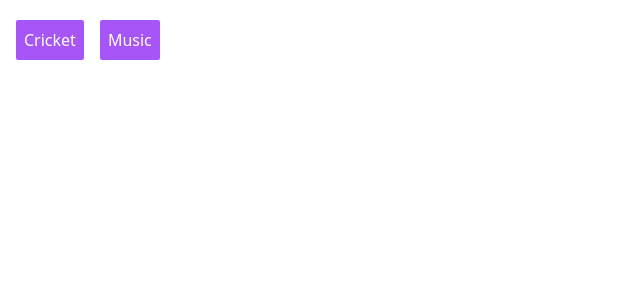
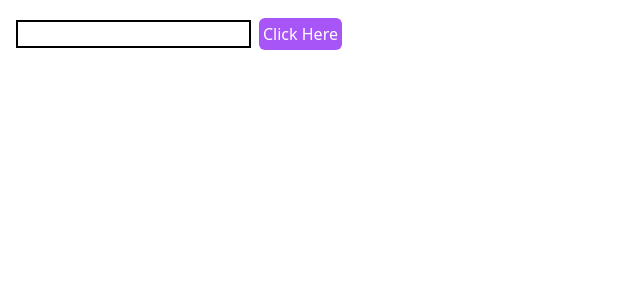
Before and after one commit to Emam-Bokhari/LWS-Module-02, a React (Vite) app: page / in a window 1280 px wide. Shown: the top 300 px of the page, without its empty margins (0-640 px from the left). Built offline with nearby package versions, Linux system fonts and the light colour scheme.

Commit message:
form submit default behavaior

```diff
--- a/src/App.jsx
+++ b/src/App.jsx
@@ -1,10 +1,10 @@
 import { Fragment } from "react";
-import Bubbling from "./Module-2.1/Module-2.2/Bubbling";
+import PreventDefault from "./Module-2.2/PreventDefault";
 
 export default function App() {
   return (
     <Fragment>
-      <Bubbling />
+      <PreventDefault />
     </Fragment>
   )
 }
--- /dev/null
+++ b/src/Module-2.2/PreventDefault.jsx
@@ -0,0 +1,18 @@
+import { Fragment } from "react";
+
+export default function PreventDefault() {
+    function handleSubmit(event) {
+        event.preventDefault()
+        console.log("Hello World!")
+    }
+    return (
+        <Fragment>
+            <form onSubmit={handleSubmit}>
+                <input className="border-2 border-black ml-4 mt-5" type="text" />
+                <button className="bg-purple-500 p-1 text-white ml-2 rounded-md" >
+                    Click Here
+                </button>
+            </form>
+        </Fragment>
+    )
+}
--- /dev/null
+++ b/src/Module-2.2/Toolbar.jsx
@@ -0,0 +1,34 @@
+import { Fragment } from "react";
+
+function Button({ onSmash, children }) {
+    return (
+        <Fragment>
+            <button onClick={(event) => {
+                event.stopPropagation()
+                onSmash()
+            }} className="bg-purple-500 text-white text-sm rounded-md p-2"  >
+                {children}
+            </button>
+        </Fragment>
+    )
+}
+
+export default function Toolbar() {
+    return (
+        <Fragment>
+
+            <div onClick={() => {
+                console.log("You clicked Toolbar!")
+            }} >
+
+                <Button onSmash={() => {
+                    console.log("Hello React!")
+                }} >
+                    Play React
+                </Button>
+
+            </div>
+
+        </Fragment>
+    )
+}
```
Also changed, not shown: src/Module-2.2/Bubbling.jsx (renamed from src/Module-2.1/Module-2.2/Bubbling.jsx).
